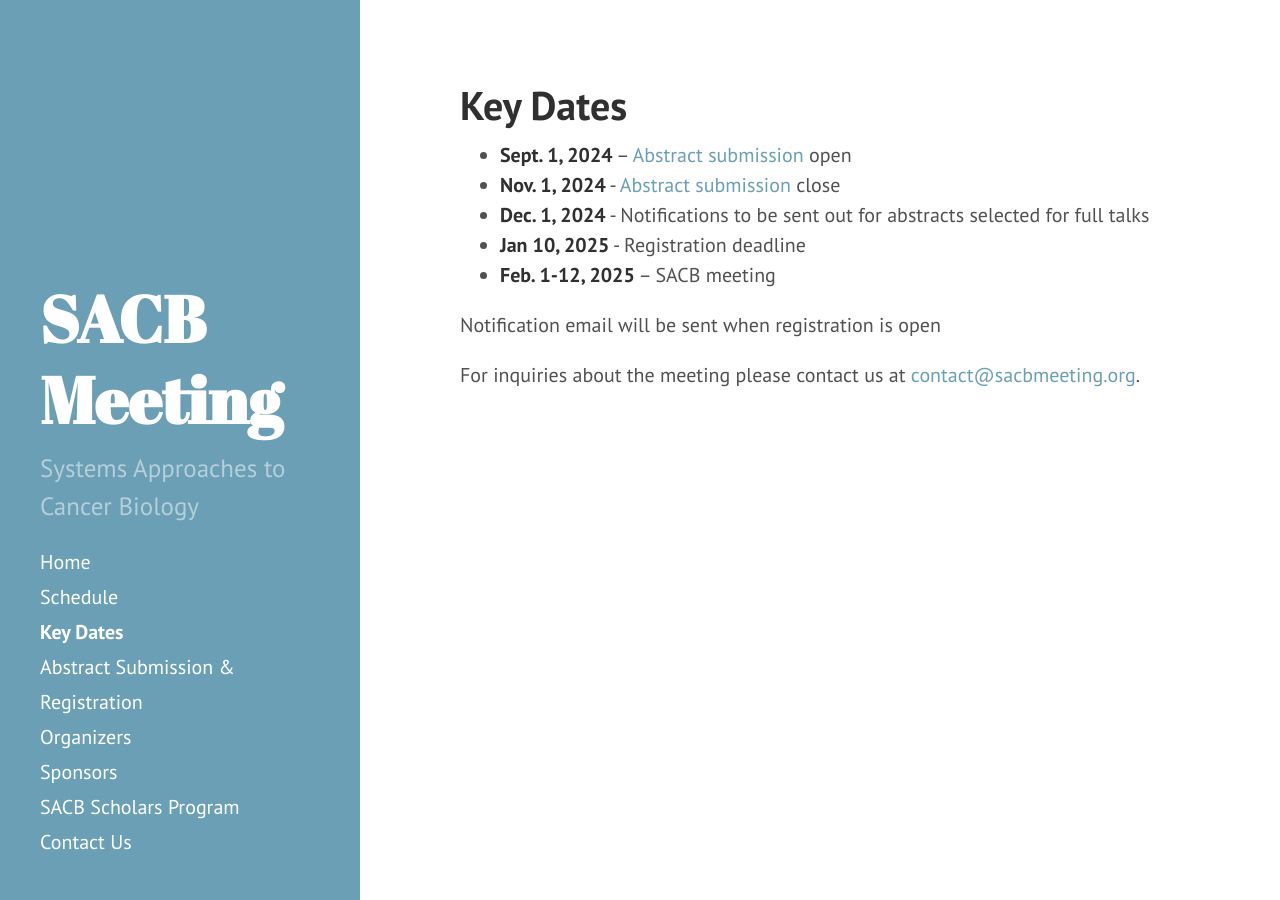
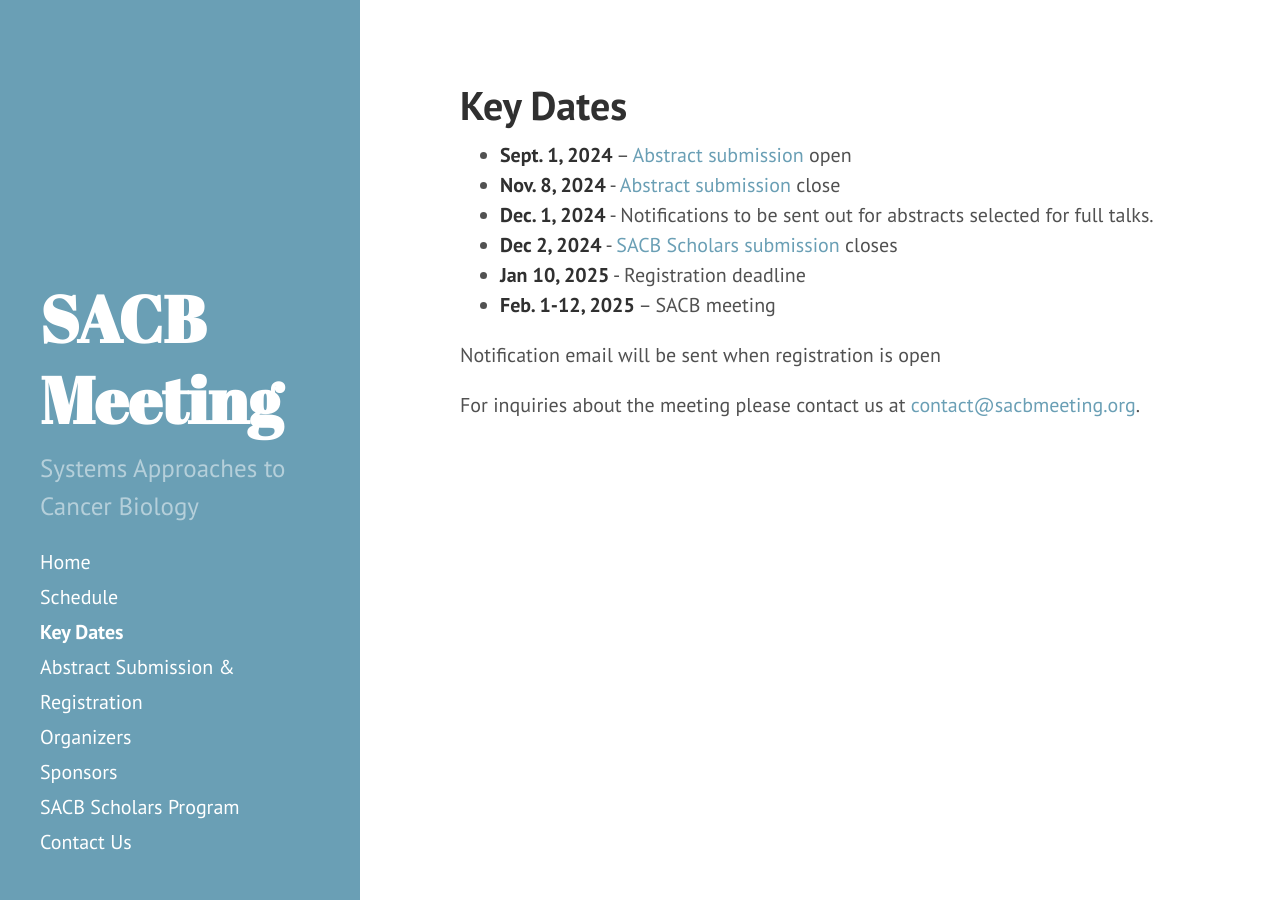
Before and after one commit to AECCSB/sacb-meeting, a Jekyll site: the page built from keydates.md, in a window 1280 px wide. Built offline with Jekyll 4.4.1, drawn with Linux system fonts in a browser that asks for light colours.

Commit message:
Update keydates.md

```diff
--- a/keydates.md
+++ b/keydates.md
@@ -4,8 +4,9 @@ layout: page
 ---
 
 - **Sept. 1, 2024** – [Abstract submission](https://forms.gle/UXhGmTXK7HDtKi9p9) open
-- **Nov. 1, 2024** - [Abstract submission](https://forms.gle/UXhGmTXK7HDtKi9p9) close
-- **Dec. 1, 2024** - Notifications to be sent out for abstracts selected for full talks
+- **Nov. 8, 2024** - [Abstract submission](https://forms.gle/UXhGmTXK7HDtKi9p9) close
+- **Dec. 1, 2024** - Notifications to be sent out for abstracts selected for full talks.
+- **Dec 2, 2024** - [SACB Scholars submission](https://forms.gle/MjJjLuBP6D2ZhBHG8) closes
 - **Jan 10, 2025** - Registration deadline
 - **Feb. 1-12, 2025** – SACB meeting
 
```
